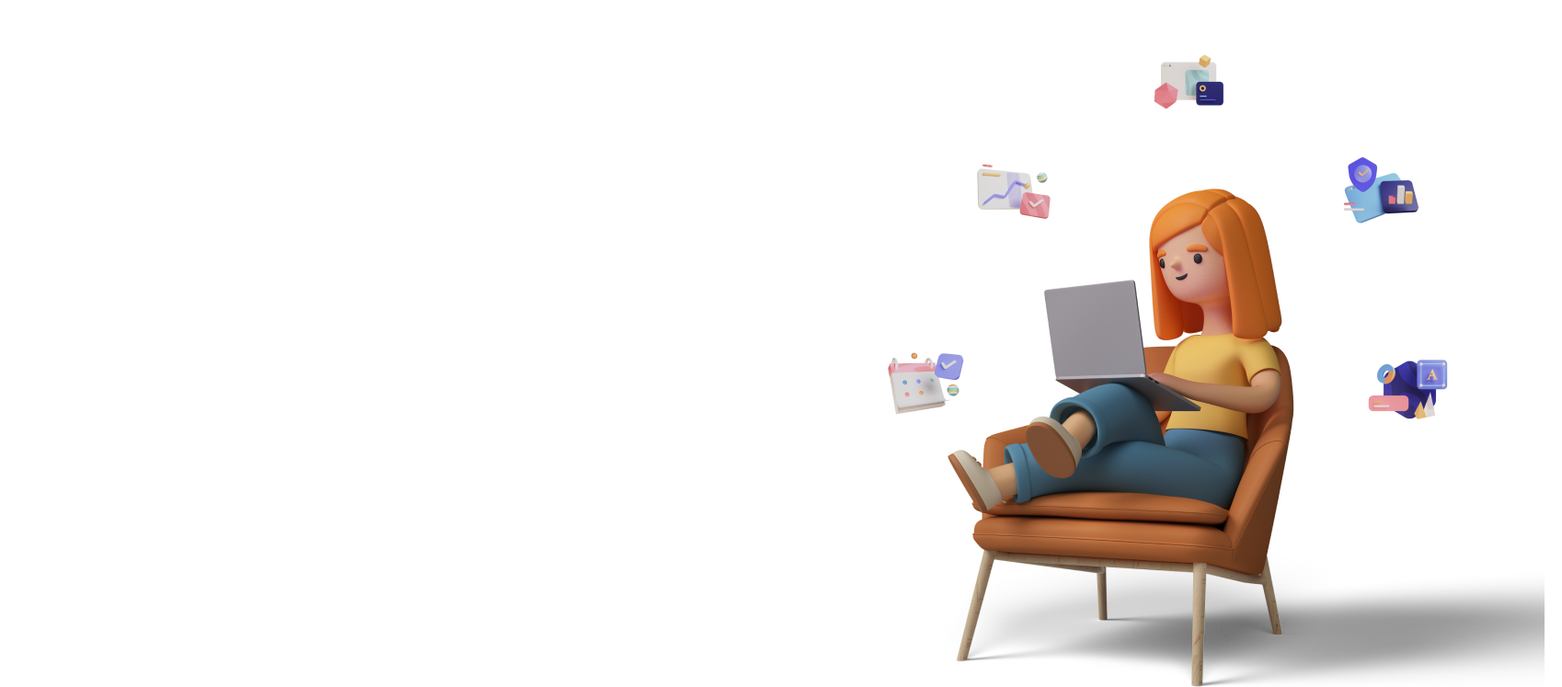
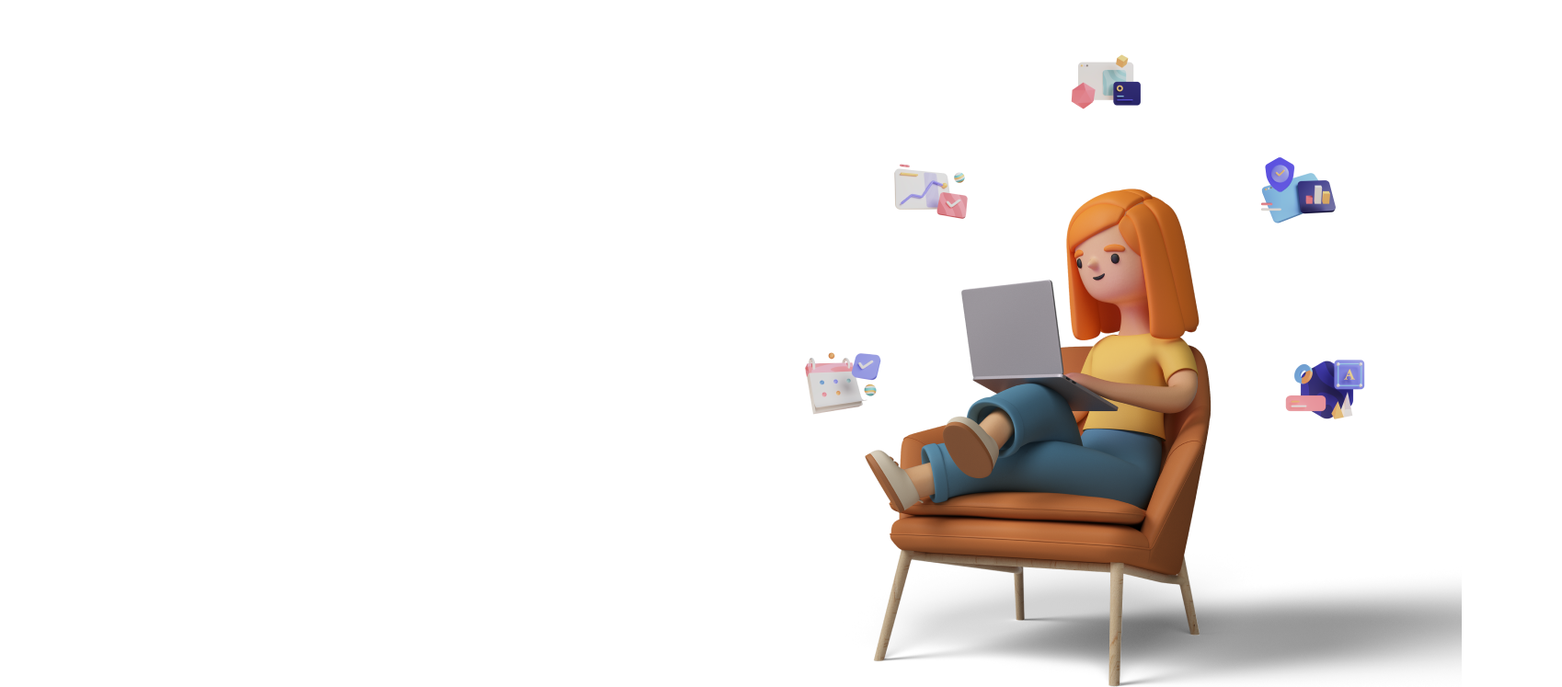
Before and after one commit to Maimuna-shaon/11-12-2023, a plain HTML site: page index.html in a window 1280 px wide. Shown: the part 105-852 px from the top of the page at 92% size, 1698 px wide, since content can reach past the window. Drawn offline with Linux system fonts and the light colour scheme.

Commit message:
Update index.html

```diff
--- a/index.html
+++ b/index.html
@@ -10,7 +10,7 @@
             width: 800px;
 height: 684px;
 position: relative;
-left:890px;
+left:800px;
 top: 210px;
 
 
```
